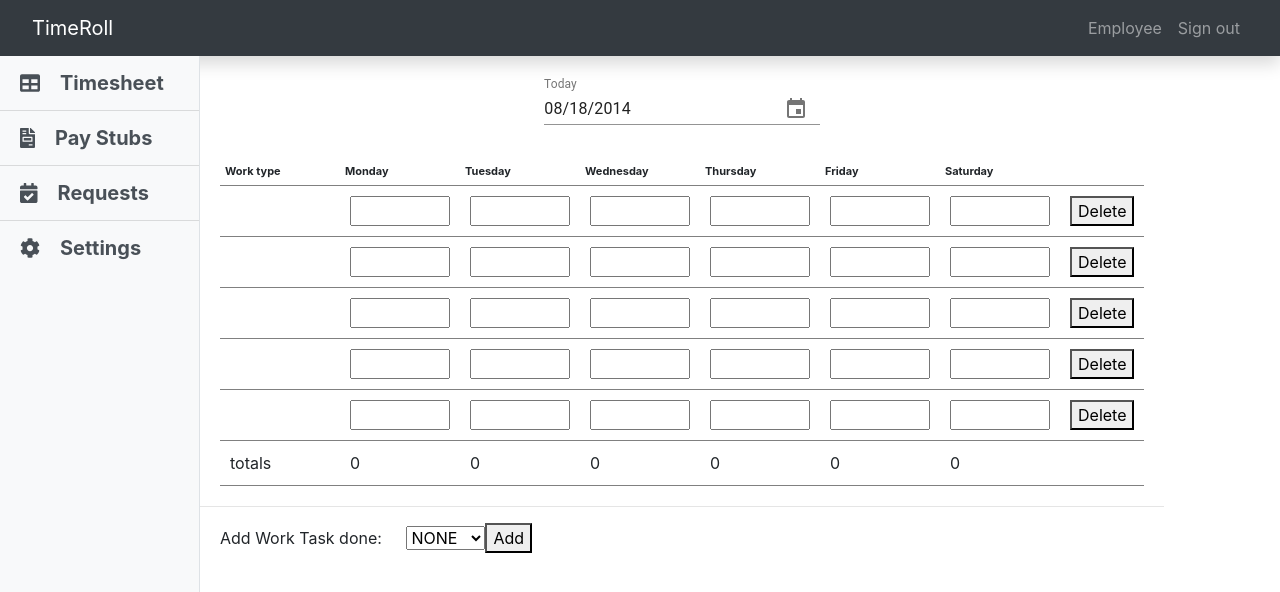
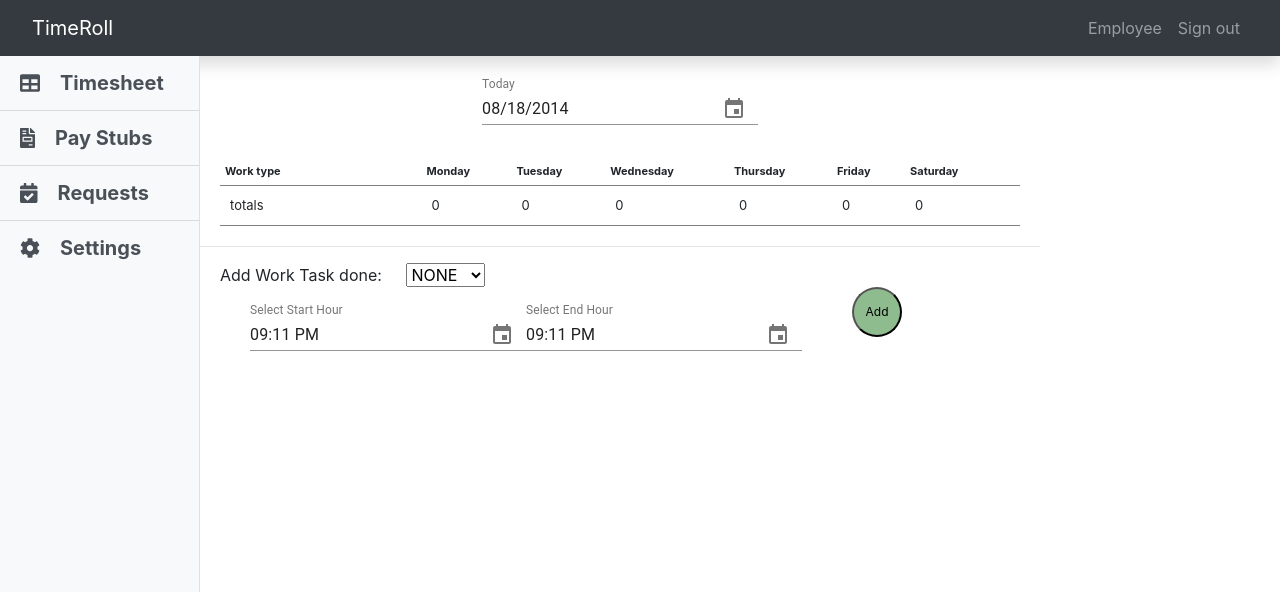
Before and after one commit to uprm-inso-4101-2020-2021-s2/semester-project-team-4-3, a React (Create React App) app in the folder timeroll-frontend/: page /timesheet in a window 1280 px wide. Shown: the top 592 px of the page. Built offline with nearby package versions, Linux system fonts and the light colour scheme.

Commit message:
made changes in how time is inputted in the timesheet
Calculating time between start and end time and putting it dynamically on the table according to today's date.

TODO:
- error handling in start/end time input
- edit time once added to table

```diff
--- a/timeroll-frontend/src/App.css
+++ b/timeroll-frontend/src/App.css
@@ -76,8 +76,10 @@
 }
 
 input{
-  width: 100px;
-  margin: 10px;
+  width: 70px;
+
+  font-size: small;
+  line-height: 10px;
 }
 
 .tableDataRows {
@@ -101,12 +103,13 @@ tr {
 
 td {
   padding: 10px;
+  font-size: small;
 }
 
-.workTypeColumn {
-  padding-right: 5px;
-  margin-right: 5px;
-  min-width: 120px;
+.workInputContainer {
+  display: flex;
+  flex-direction: row;
+  padding-top: 3px;
 }
 
 .addWork {
@@ -118,3 +121,40 @@ td {
   margin: 10px;
   padding:10px
 }
+
+.tableRows span {
+  margin-right: 5px;
+  margin-top: 2px;
+}
+
+.workTypeColumn {
+  padding-right: 5px;
+  margin-right: 5px;
+  min-width: 120px;
+}
+
+.addWorkContainer {
+  display: flex;
+  flex-direction: row;
+  margin-left: 50px;
+}
+
+.workContainerBtn {
+  margin-left: 50px;
+  height: 20px;
+  text-align: center;
+  width: 50px;
+  height: 50px;
+  border-radius: 80%;
+  display: inline-flex;
+  flex-direction: column;
+  justify-content: center;
+  align-items: center;
+  font-size: 12px;
+  background-color: #8FBC8F;
+  text-decoration: none
+}
+
+.workContainerBtn:hover{
+  background-color: #D2E4D2;
+}
--- /dev/null
+++ b/timeroll-frontend/src/components/timepicker.jsx
@@ -0,0 +1,34 @@
+import 'date-fns';
+import React from 'react';
+import DateFnsUtils from '@date-io/date-fns';
+import {
+    MuiPickersUtilsProvider,
+    KeyboardTimePicker,
+} from '@material-ui/pickers';
+
+export default function TimePicker(props) {
+    // The first commit of Material-UI
+    // const [selectedDate, setSelectedDate] = React.useState(new Date('2014-08-18T21:11:54'));
+
+    const [selectedDate, setSelectedDate] = React.useState(props.hour);
+
+    const handleDateChange = (date) => {
+        props.changeDate(date);
+        setSelectedDate(date);
+    };
+
+    return (
+        <MuiPickersUtilsProvider utils={DateFnsUtils}>
+            <KeyboardTimePicker
+                margin="normal"
+                id="time-picker"
+                label={props.label}
+                value={selectedDate}
+                onChange={handleDateChange}
+                KeyboardButtonProps={{
+                    'aria-label': 'change time',
+                }}
+            />
+        </MuiPickersUtilsProvider>
+    );
+}
--- a/timeroll-frontend/src/components/timesheettable.jsx
+++ b/timeroll-frontend/src/components/timesheettable.jsx
@@ -1,4 +1,5 @@
 import React, { Component } from 'react';
+import TimePicker from './timepicker';
 import '../App.css';
 
 export default class TimeSheetTable extends Component {
@@ -7,16 +8,19 @@ export default class TimeSheetTable extends Component {
 
         this.state = {
             message: "",
-            items: [{}, {}, {}, {}, {}],
+            items: [],
             counter: 0,
+            start_hour: new Date('2014-08-18T21:11:54'),
+            end_hour: new Date('2014-08-18T21:11:54'),
             totals: {
-                "mon": "0",
-                "tue": "0",
-                "wed": "0",
-                "thu": "0",
-                "fri": "0",
-                "sat": "0"
+                "mon": 0,
+                "tue": 0,
+                "wed": 0,
+                "thu": 0,
+                "fri": 0,
+                "sat": 0
             },
+            weekdays: ["sun", 'mon', 'tue', 'wed', 'thu', 'fri', 'sat'],
             workTypes: []
         }
     }
@@ -80,17 +84,53 @@ export default class TimeSheetTable extends Component {
     }
 
     handleAddWork() {
-        var counter = this.state.counter
+        var counter = this.state.counter;
+        var start = this.state.start_hour;
+        var end = this.state.end_hour;
+        var weekdays = this.state.weekdays;
+
+        var start_time = String(start.getHours() + ":" + start.getMinutes());
+        var end_time = String(end.getHours() + ":" + end.getMinutes());
+        var today = weekdays[new Date().getDay()];
+        console.log(today);
 
         var workEntry = {
             "type": this.state.message,
-            "mon": "0",
-            "tue": "0",
-            "wed": "0",
-            "thu": "0",
-            "fri": "0",
-            "sat": "0"
+            [today]: {
+                "start_hour": start_time,
+                "end_hour": end_time
+            }
         };
+        console.log(workEntry)
+
+        // var workEntry = {
+        //     "type": this.state.message,
+        //     "mon": {
+        //         "start_hour": "0",
+        //         "end_hour": "0"
+        //     },
+        //     "tue": {
+        //         "start_hour": "0",
+        //         "end_hour": "0"
+        //     },
+        //     "wed": {
+        //         "start_hour": "0",
+        //         "end_hour": "0"
+        //     },
+        //     "thu": {
+        //         "start_hour": "0",
+        //         "end_hour": "0"
+        //     },
+        //     "fri": {
+        //         "start_hour": "0",
+        //         "end_hour": "0"
+        //     },
+        //     "sat": {
+        //         "start_hour": "0",
+        //         "end_hour": "0"
+        //     }
+        // };
+
         var items = this.state.items;
 
         items[counter] = workEntry;
@@ -101,33 +141,59 @@ export default class TimeSheetTable extends Component {
             items: items,
             counter: counter
         });
-
+        console.log(typeof (start))
         console.log(this.state.items);
-
+        var diff = this.calculateWorkHours(start, end);
+        this.recalculateHours(today, diff, true);
     }
 
-    recalculateHours(workday, items) {
+    calculateWorkHours(start, end) {
+        var diff = (end.getTime() - start.getTime()) / 1000;
+        diff /= (60 * 60);
+        return Math.abs(diff);
+    }
+
+    recalculateHours(workday, hour, add) {
         var totals = this.state.totals;
         var hours;
 
         var total = 0;
-        items.map((item, index) => {
-            hours = Number(items[index][workday])
-            console.log(typeof hours);
-            total = Object.entries(item).length === 0 && item.constructor === Object ?
-                total + 0 : total + hours;
-            console.log("total: " + total);
-        });
 
-        totals[workday] = total
-
+        if (add === true) {
+            totals[workday] = totals[workday] + hour;
+        }
+        else {
+            totals[workday] = totals[workday] - hour;
+        }
         this.setState({
-            items: items,
             totals: totals
         });
 
         this.renderTotalRow();
     }
+
+    // recalculateHours(workday, items) {
+    //     var totals = this.state.totals;
+    //     var hours;
+
+    //     var total = 0;
+    //     items.map((item, index) => {
+    //         hours = Number(items[index][workday])
+    //         console.log(typeof hours);
+    //         total = Object.entries(item).length === 0 && item.constructor === Object ?
+    //             total + 0 : total + hours;
+    //         console.log("total: " + total);
+    //     });
+
+    //     totals[workday] = total
+
+    //     this.setState({
+    //         items: items,
+    //         totals: totals
+    //     });
+
+    //     this.renderTotalRow();
+    // }
 
     handleWorkHoursChanged(i, workday, event) {
         var items = this.state.items;
@@ -141,42 +207,29 @@ export default class TimeSheetTable extends Component {
         this.recalculateHours(workday, items);
     }
 
-    // handleWorkHoursChanged(i, workday, event) {
-    //     var items = this.state.items;
-    //     var totals = this.state.totals;
-    //     var value = event.target.value;
-    //     value = value.replace(/\D/g, "");
-    //     var hours;
+    handleStartWorkHoursChanged(i, workday, event) {
+        var items = this.state.items;
+        var value = event.target.value;
+        value = value.replace(/\D/g, "");
 
-    //     console.log(items);
+        console.log(items);
 
-    //     items[i][workday] = value;
-    //     console.log(items[i].workday);
-    //     console.log("workday ", workday, " value: ", items[i][workday]);
+        items[i][workday]["start_hour"] = value;
 
-    //     var total = 0;
-    //     items.map((item, index) => {
-    //         hours = Number(items[index][workday])
-    //         console.log(typeof hours);
-    //         total = Object.entries(item).length === 0 && item.constructor === Object ?
-    //             total + 0 : total + hours;
-    //         // total = total + hours;
-    //         // Object.entries(obj).length === 0 && obj.constructor === Object
-    //         // total = hours === NaN ?
-    //         //     Number(0 + total) : Number(hours + total);
-    //         console.log("total: " + total);
-    //     });
+        // this.recalculateHours(workday, items);
+    }
 
-    //     totals[workday] = total
+    handleEndWorkHoursChanged(i, workday, event) {
+        var items = this.state.items;
+        var value = event.target.value;
+        value = value.replace(/\D/g, "");
 
-    //     this.setState({
-    //         items: items,
-    //         totals: totals
-    //     });
+        console.log(items);
 
-    //     this.renderTotalRow();
-    //     // console.log(this.state.items);
-    // }
+        if (value)
+            items[i][workday]["end_hour"] = value;
+        //this.recalculateHours(workday, items);
+    }
 
     renderTotalRow() {
         var context = this;
@@ -209,11 +262,25 @@ export default class TimeSheetTable extends Component {
 
     }
 
+    changeFirst(hour) {
+        console.log(hour);
+        this.setState({
+            start_hour: hour,
+        });
+    }
+
+    changeSecond(hour) {
+        console.log(hour);
+        this.setState({
+            end_hour: hour,
+        });
+    }
+
     renderRows() {
         var context = this;
+        var tableColumns = ["mon", "tue", "wed", "thu", "fri", "sat", "delete"];
 
         return this.state.items.map(function (o, i) {
-
             return (
                 <tr key={"item-" + i} className="tableRows">
                     <td className="workTypeColumn">
@@ -221,62 +288,62 @@ export default class TimeSheetTable extends Component {
                             type="text"
                             value={o["type"]}
                         > {o["type"]} </span>
-                        {/* <select>
-                            {optionItems}
-                        </select> */}
                     </td>
+
+                    {
+                        tableColumns.map(function (day, index) {
+
+                            if (Object.keys(o).length !== 0) {
+                                if (day !== "delete" && o[day] !== undefined) {
+                                    if (o[day]["start_hour"] !== undefined) {
+                                        console.log("defined: ", day);
+                                    }
+                                    return (
                                         <td>
-                        <input
+                                            <div className="workInputContainer">
+                                                <span> Start hour: </span>
+                                                <span> {o[day]["start_hour"]}  </span>
+                                            </div>
+                                            <div className="workInputContainer">
+                                                <span> End hour: </span>
+                                                <span> {o[day]["end_hour"]} </span>
+                                                {/* <input
                                                     type="text"
-                            value={o["mon"]}
-                            onChange={context.handleWorkHoursChanged.bind(context, i, "mon")}
-                        />
+                                                    value={o[day]}
+                                                    onChange={context.handleWorkHoursChanged.bind(context, i, day)}
+                                                /> */}
+                                            </div>
                                         </td>
-                    <td>
-                        <input
-                            type="text"
-                            value={o["tue"]}
-                            onChange={context.handleWorkHoursChanged.bind(context, i, "tue")}
-                        />
-                    </td>
-                    <td>
-                        <input
-                            type="text"
-                            value={o["wed"]}
-                            onChange={context.handleWorkHoursChanged.bind(context, i, "wed")}
-                        />
-                    </td>
-                    <td>
-                        <input
-                            type="text"
-                            value={o["thu"]}
-                            onChange={context.handleWorkHoursChanged.bind(context, i, "thu")}
-                        />
-                    </td>
-                    <td>
-                        <input
-                            type="text"
-                            value={o["fri"]}
-                            onChange={context.handleWorkHoursChanged.bind(context, i, "fri")}
-                        />
-                    </td>
-                    <td>
-                        <input
-                            type="text"
-                            value={o["sat"]}
-                            onChange={context.handleWorkHoursChanged.bind(context, i, "sat")}
-                        />
-                    </td>
-                    <td>
+                                    )
+                                }
+                                else if (day === "delete") {
+                                    return (<td>
                                         <button
                                             onClick={context.handleItemDelete.bind(context, i)}
                                         >
                                             Delete
                                                     </button>
-                    </td>
+                                    </td>)
+                                }
+                                else {
+                                    console.log("-");
+                                    return (
+                                        <td>
+                                            <div className="workInputContainer">
+                                                <span> - </span>
+
+                                            </div>
+                                        </td>);
+                                }
+                            }
+
+                        })
+                    }
                 </tr>
             );
-        });
+        }
+
+        );
     }
 
     render() {
@@ -306,14 +373,26 @@ export default class TimeSheetTable extends Component {
                     </tbody>
                 </table>
                 <hr />
+
                 <span className="addWork"> Add Work Task done: </span>
-                {/* <input type="text" onChange={this.updateMessage.bind(this)} /> */}
                 <select onChange={this.updateMessage.bind(this)}>
                     {optionItems}
                 </select>
-                <button onClick={this.handleAddWork.bind(this)}>
+
+                <div className="addWorkContainer">
+
+                    <TimePicker hour={this.state.start_hour}
+                        label="Select Start Hour"
+                        changeDate={this.changeFirst.bind(this)} />
+                    <TimePicker hour={this.state.end_hour}
+                        label="Select End Hour"
+                        changeDate={this.changeSecond.bind(this)} />
+
+                    <button className="workContainerBtn" onClick={this.handleAddWork.bind(this)}>
                         Add
                     </button>
+                </div>
+
             </div>
         );
     }
```
Also changed, not shown: 2 other files (tests, documents, lock files or other folders). Lines whose indentation alone changed are shown as unchanged.
